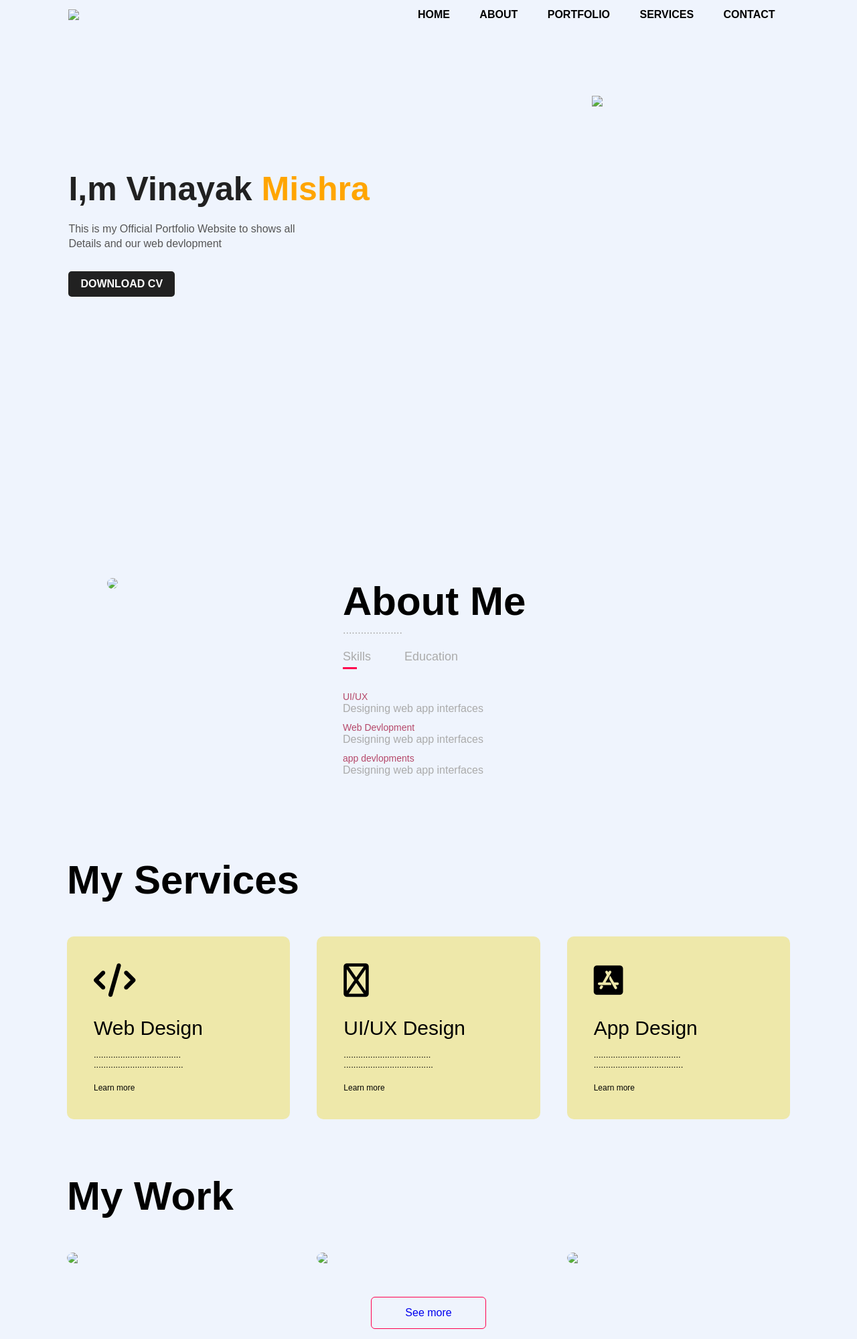
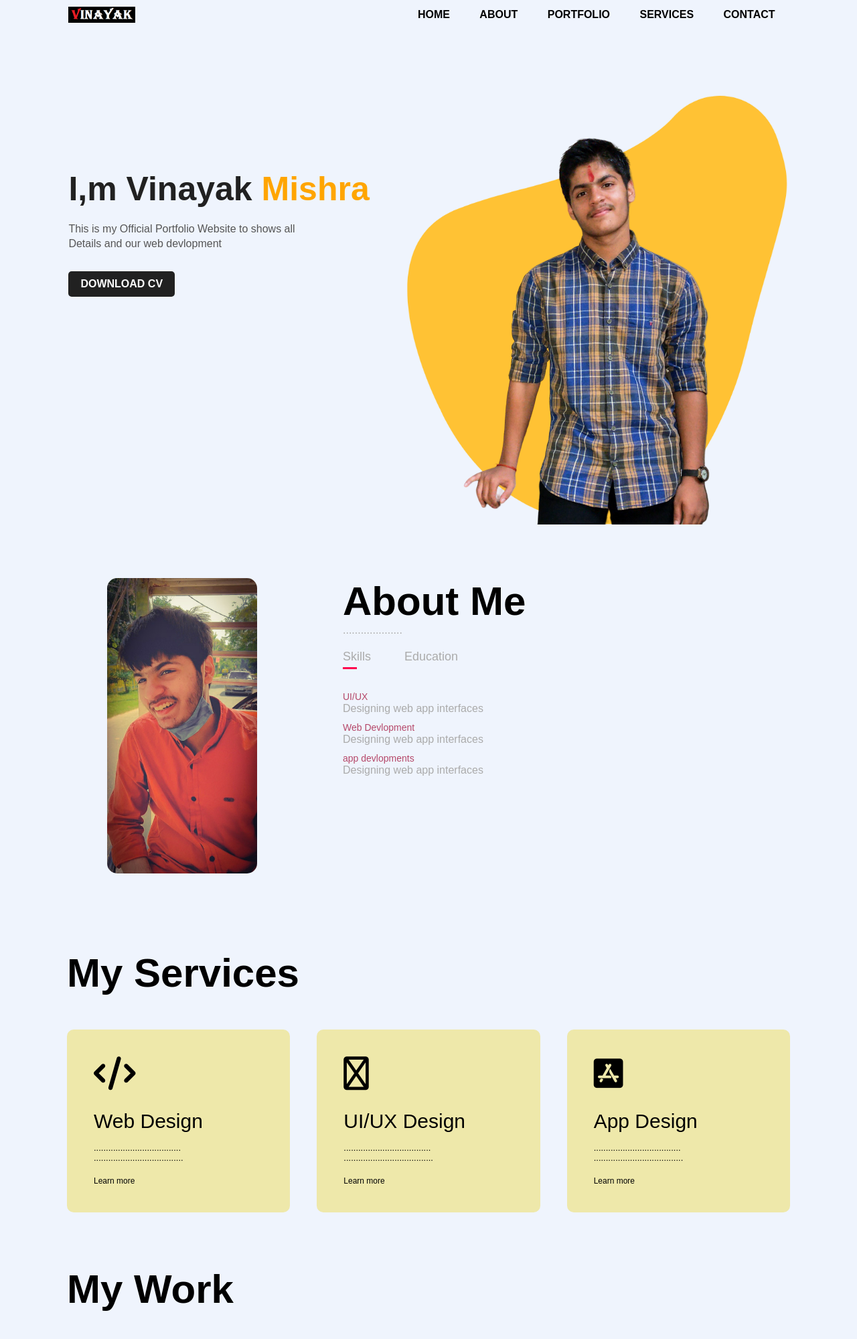
Before and after one commit to Vinster208/portfolio_2, a plain HTML site: page index.html in a window 1280 px wide. Shown: the part 17-2016 px from the top of the page at 67% size. Drawn offline with Linux system fonts and the light colour scheme.

Commit message:
Update index.html

```diff
--- a/index.html
+++ b/index.html
@@ -11,7 +11,7 @@
 <body>
     <div id="hero">
         <nav>
-            <img src="Images/vinayak.png" class="logo">
+            <img src="vinayak.png" class="logo">
             <ul id="sidemenu">
                 <li><a href="#hero">HOME</a></li>
                 <li><a href="#about">ABOUT</a></li>
@@ -30,8 +30,8 @@
         <a href="" download>DOWNLOAD CV</a>
         </div>
         <div class="images">
-            <img src="Images/shape.png" class="shape">
-            <img src="Images/background2.png" class="boy">
+            <img src="shape.png" class="shape">
+            <img src="background2.png" class="boy">
         </div>
     <!--------------about--------------->
     </div>
@@ -39,7 +39,7 @@
         <div class="container">
             <div class="row">
                 <div class="about-col-1">
-                    <img src="Images/background4.jpg">
+                    <img src="background4.jpg">
                 </div>
                 <div class="about-col-2">
                     <h1 class="sub-title">About Me</h1>
@@ -101,7 +101,7 @@
             <h1 class="sub-title">My Work</h1>
             <div class="work-list">
                 <div class="work">
-                    <img src="Images/work1.jpeg">
+                    <img src="work1.jpeg">
                     <div class="layer">
                         <h3>Social Media App</h3>
                         <p>The app connects you to the talented people around the world.
@@ -110,7 +110,7 @@
                     </div>
                 </div>
                 <div class="work">
-                    <img src="Images/work2.jpeg">
+                    <img src="work2.jpeg">
                     <div class="layer">
                         <h3>Music App</h3>
                         <p>This App gives you the trending and latest song all over the world.
@@ -119,7 +119,7 @@
                     </div>
                 </div>
                 <div class="work">
-                    <img src="Images/work4.jpg">
+                    <img src="work4.jpg">
                     <div class="layer">
                         <h3>Online Shopping App</h3>
                         <p>The app gives you all the grocery items with free delivery charges.You can download it from play store.</p>
```
